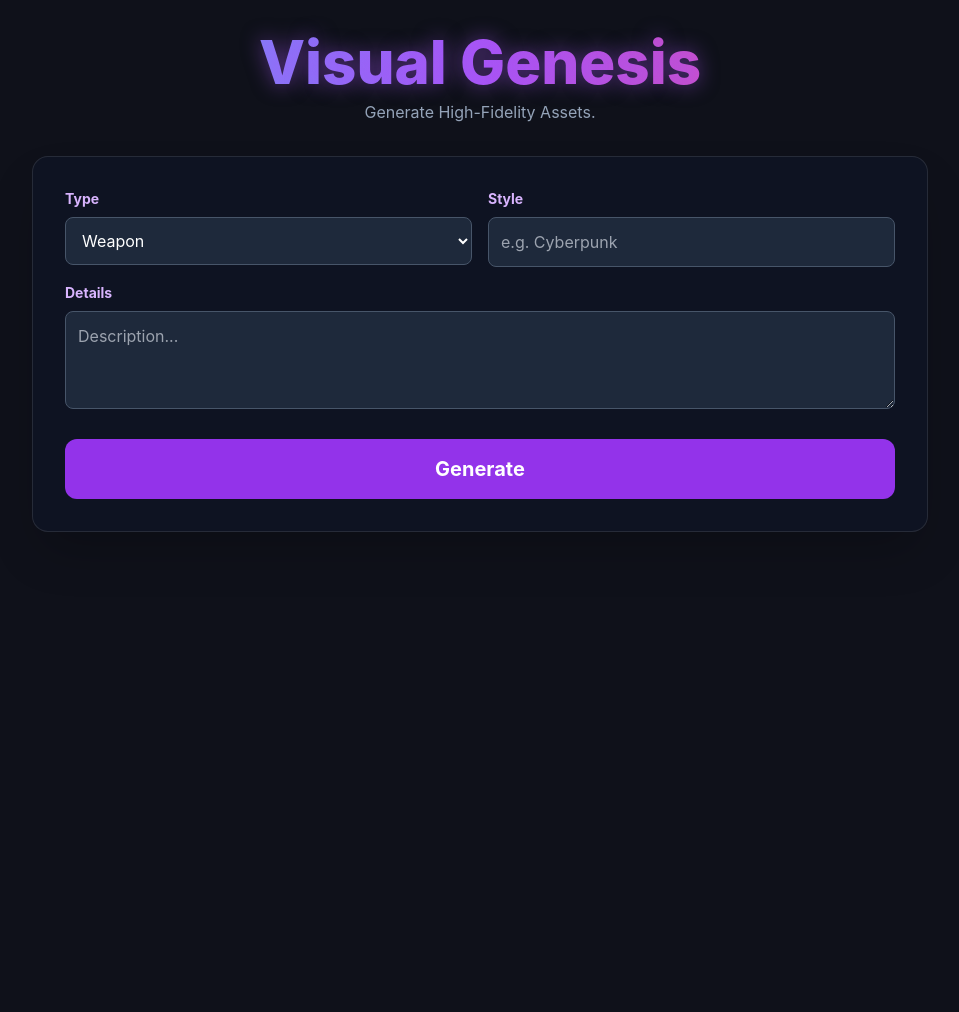
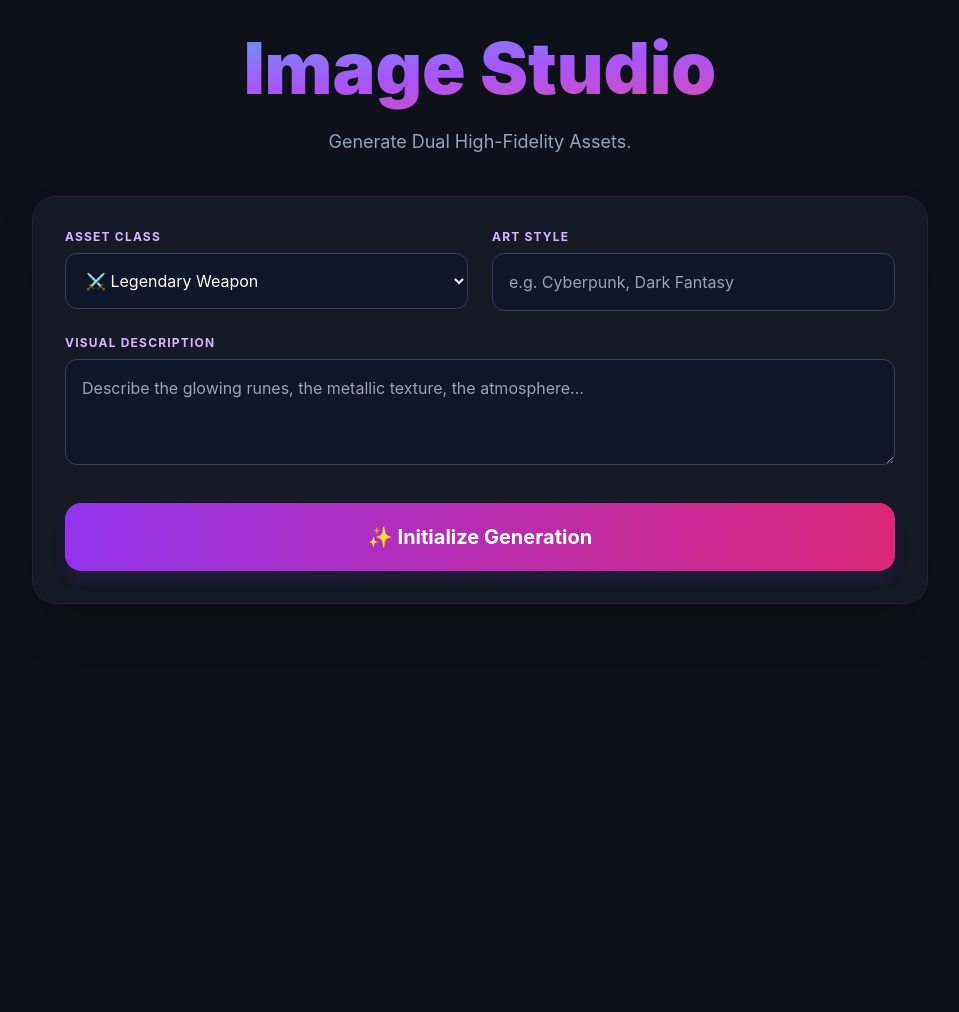
Before and after one commit to Devil-nkp/GameLore-AI, a Flask app: page /generate_visuals in a window 1280 px wide. Shown: the part 67-1079 px from the top of the page, without its empty margins (160-1119 px from the left). After the commit the page ends 671 px from the top, so only its background shows below. Run offline with Flask 3, Linux system fonts and the light colour scheme; the visitor is signed in with stand-in values (Sample User, id 1); some libraries are stand-ins or nearby versions.

Commit message:
generate.html

```diff
--- a/templates/generate.html
+++ b/templates/generate.html
@@ -1,43 +1,44 @@
 {% extends "base.html" %}
 {% block content %}
 <div class="max-w-4xl mx-auto" x-data="{ loading: false }">
-    <div class="text-center mb-8">
-        <h1 class="text-4xl md:text-6xl font-extrabold mb-2 text-transparent bg-clip-text bg-gradient-to-r from-blue-400 via-purple-500 to-pink-500 glow-text">
-            Visual Genesis
-        </h1>
-        <p class="text-slate-400">Generate High-Fidelity Assets.</p>
+    <div class="text-center mb-10">
+        <h1 class="text-5xl md:text-7xl font-black mb-4 text-transparent bg-clip-text bg-gradient-to-br from-blue-400 via-purple-500 to-pink-500 pb-2">Image Studio</h1>
+        <p class="text-slate-400 text-lg">Generate Dual High-Fidelity Assets.</p>
     </div>
 
-    <div class="bg-slate-900/50 border border-white/10 p-8 rounded-2xl shadow-2xl">
+    <div class="glass p-8 rounded-3xl shadow-2xl border border-white/5">
         <form hx-post="/generate_visuals" hx-target="#output-stage" @submit="loading = true" hx-on::after-request="loading = false">
-            <div class="grid grid-cols-2 gap-4 mb-4">
+            <div class="grid md:grid-cols-2 gap-6 mb-6">
                 <div>
-                    <label class="block text-sm font-bold mb-2 text-purple-300">Type</label>
-                    <select name="type" class="w-full bg-slate-800 border border-slate-600 rounded-lg p-3 outline-none">
-                        <option value="Weapon">Weapon</option>
-                        <option value="Item">Item</option>
-                        <option value="NPC">Character</option>
-                        <option value="Location">Location</option>
+                    <label class="text-xs font-bold text-purple-300 uppercase tracking-widest mb-2 block">Asset Class</label>
+                    <select name="type" class="w-full bg-slate-900/80 border border-slate-700 rounded-xl p-4 text-white outline-none focus:border-purple-500 transition">
+                        <option value="Weapon">⚔️ Legendary Weapon</option>
+                        <option value="Character">👤 Hero / NPC</option>
+                        <option value="Environment">🌍 World / Location</option>
+                        <option value="Item">💎 Artifact / Item</option>
                     </select>
                 </div>
                 <div>
-                    <label class="block text-sm font-bold mb-2 text-purple-300">Style</label>
-                    <input type="text" name="genre" placeholder="e.g. Cyberpunk" class="w-full bg-slate-800 border border-slate-600 rounded-lg p-3">
+                    <label class="text-xs font-bold text-purple-300 uppercase tracking-widest mb-2 block">Art Style</label>
+                    <input type="text" name="genre" placeholder="e.g. Cyberpunk, Dark Fantasy" class="w-full bg-slate-900/80 border border-slate-700 rounded-xl p-4 text-white outline-none focus:border-purple-500 transition">
                 </div>
             </div>
-            <div class="mb-6">
-                <label class="block text-sm font-bold mb-2 text-purple-300">Details</label>
-                <textarea name="details" rows="3" placeholder="Description..." class="w-full bg-slate-800 border border-slate-600 rounded-lg p-3"></textarea>
+
+            <div class="mb-8">
+                <label class="text-xs font-bold text-purple-300 uppercase tracking-widest mb-2 block">Visual Description</label>
+                <textarea name="details" rows="3" placeholder="Describe the glowing runes, the metallic texture, the atmosphere..." class="w-full bg-slate-900/80 border border-slate-700 rounded-xl p-4 text-white outline-none focus:border-purple-500 transition"></textarea>
             </div>
-            <button class="w-full bg-purple-600 hover:bg-purple-500 p-4 rounded-xl font-bold text-xl transition" :disabled="loading">
-                <span x-show="!loading">Generate</span>
-                <span x-show="loading">Processing...</span>
+
+            <button class="w-full py-5 rounded-2xl font-bold text-xl bg-gradient-to-r from-purple-600 to-pink-600 hover:scale-[1.02] active:scale-95 transition shadow-lg shadow-purple-900/20 disabled:opacity-50" :disabled="loading">
+                <span x-show="!loading">✨ Initialize Generation</span>
+                <span x-show="loading" class="flex items-center justify-center gap-2">
+                    <svg class="animate-spin h-5 w-5 text-white" fill="none" viewBox="0 0 24 24"><circle class="opacity-25" cx="12" cy="12" r="10" stroke="currentColor" stroke-width="4"></circle><path class="opacity-75" fill="currentColor" d="M4 12a8 8 0 018-8V0C5.373 0 0 5.373 0 12h4zm2 5.291A7.962 7.962 0 014 12H0c0 3.042 1.135 5.824 3 7.938l3-2.647z"></path></svg>
+                    Processing...
+                </span>
             </button>
         </form>
     </div>
 
-    <div id="output-stage" class="mt-12 min-h-[400px]">
-        <div x-show="loading" class="text-center text-purple-400 animate-pulse pt-10">Forging Assets...</div>
-    </div>
+    <div id="output-stage" class="mt-12 min-h-[200px]"></div>
 </div>
 {% endblock %}
```
